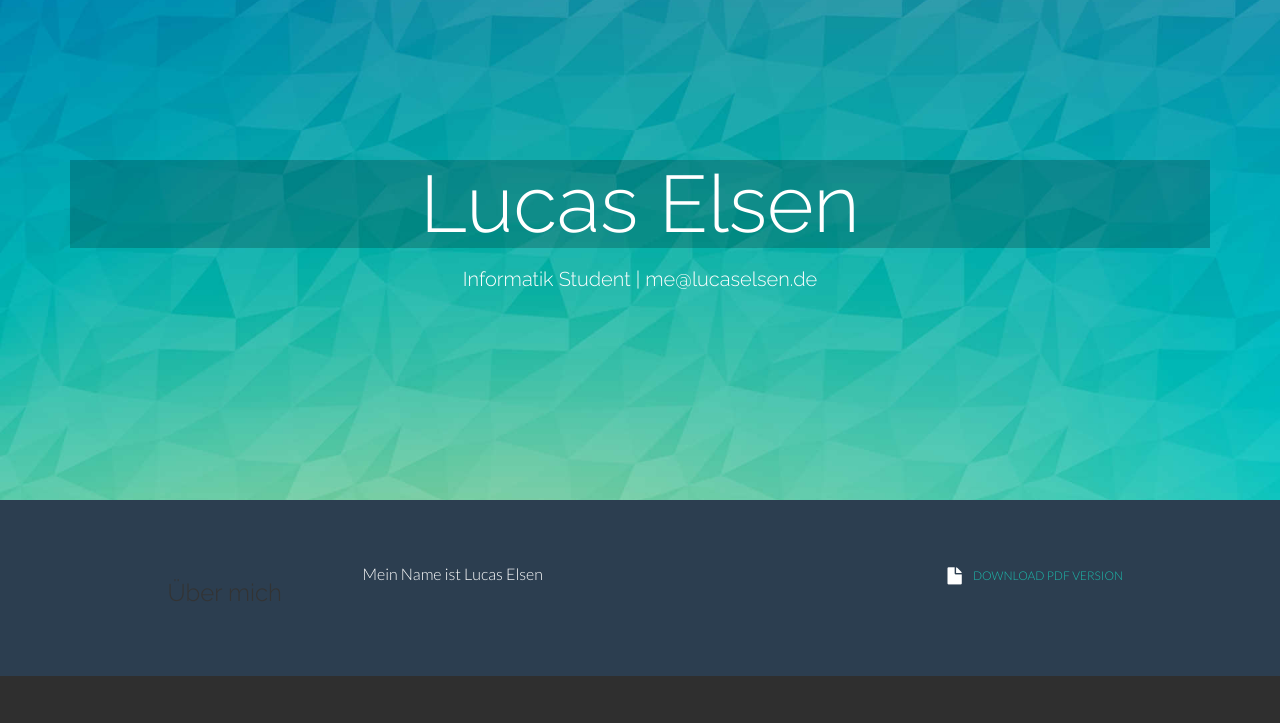
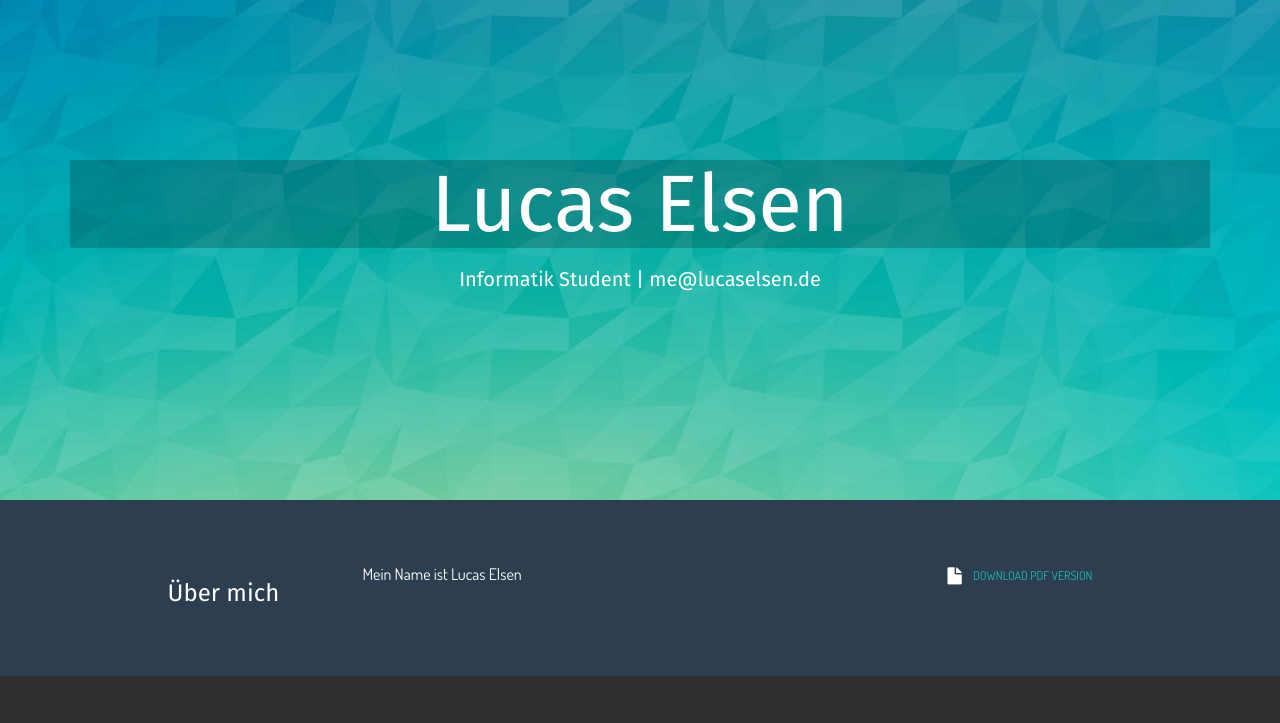
Before and after one commit to DuVrangrGata/DuVrangrGata.github.io, a plain HTML site: page index.html in a window 1280 px wide. Shown: the top 723 px of the page. Drawn offline with Linux system fonts and the light colour scheme.

Commit message:
make text white

```diff
--- a/css/main.css
+++ b/css/main.css
@@ -1,6 +1,6 @@
 body {
   background-color: #f2f2f2;
-  font-family: "Lato"; /* OPTIONAL: Google Fonts - base font */
+  font-family: "Dosis", sans-serif; /* OPTIONAL: Google Fonts - base font */
   font-weight: 300;
   font-size: 16px;
   color: #555;
@@ -11,9 +11,9 @@ body {
 
 /* Titles */
 h1, h2, h3, h4, h5, h6 {
-  font-family: "Raleway"; /* OPTIONAL: Google Fonts - title font */
+  font-family: "Fira Sans", sans-serif; /* OPTIONAL: Google Fonts - title font */
   font-weight: 300;
-  color: #333;
+  color: white;
 }
 
 /* Paragraph & Typographic */
@@ -102,6 +102,10 @@ a:after {
 
 .header h3 a {
   color: #fff;
+}
+
+.header h5 {
+    font-size: 20px;
 }
 
 /* About Wrap */
--- a/index.html
+++ b/index.html
@@ -57,7 +57,7 @@
    <p>Mein Name ist Lucas Elsen</p>
    </div>
           <div class="col-lg-3">
-            <p><a href="duvrangrgata.github.io/my-resume.pdf"><i class="icon-file"></i> <sm>DOWNLOAD PDF VERSION</sm></a></p>
+            <p><a href="my-resume.pdf"><i class="icon-file"></i> <sm>DOWNLOAD PDF VERSION</sm></a></p>
           </div>
 
         </div><!--/.row-->
```
